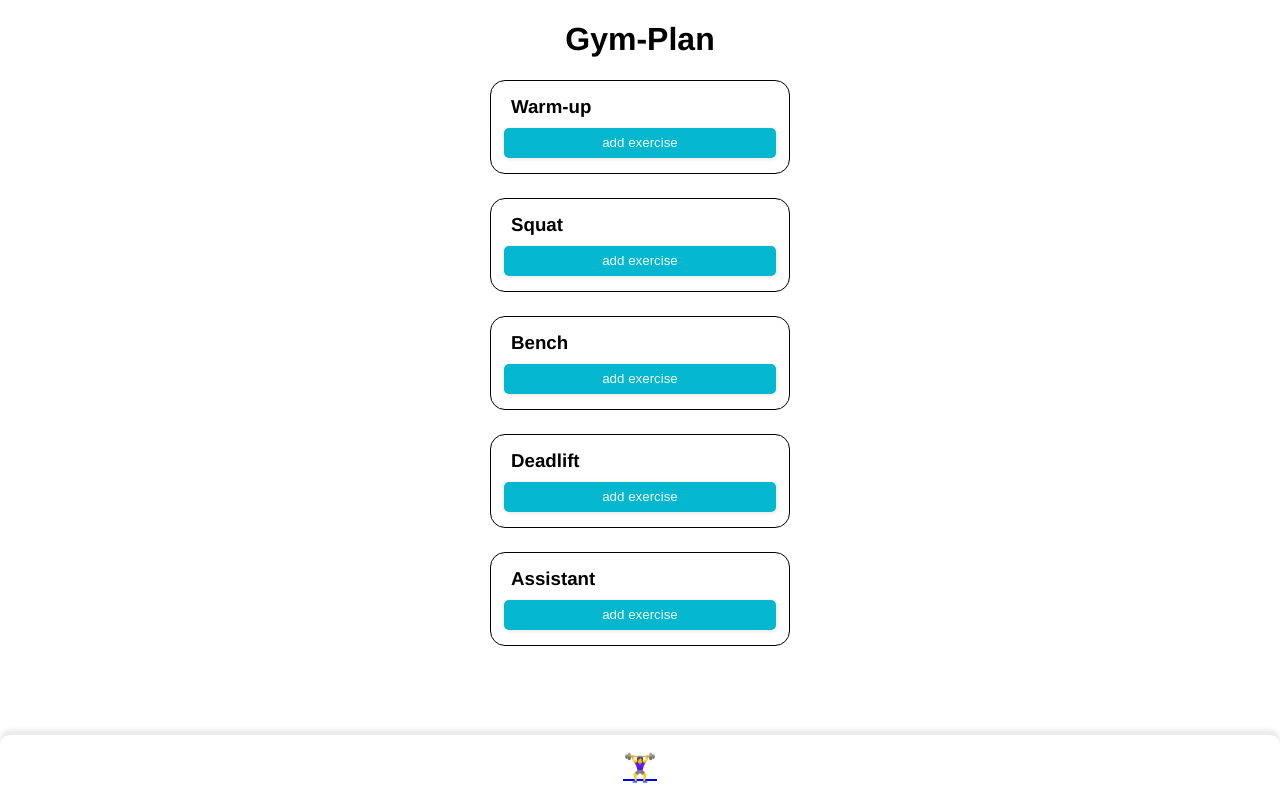
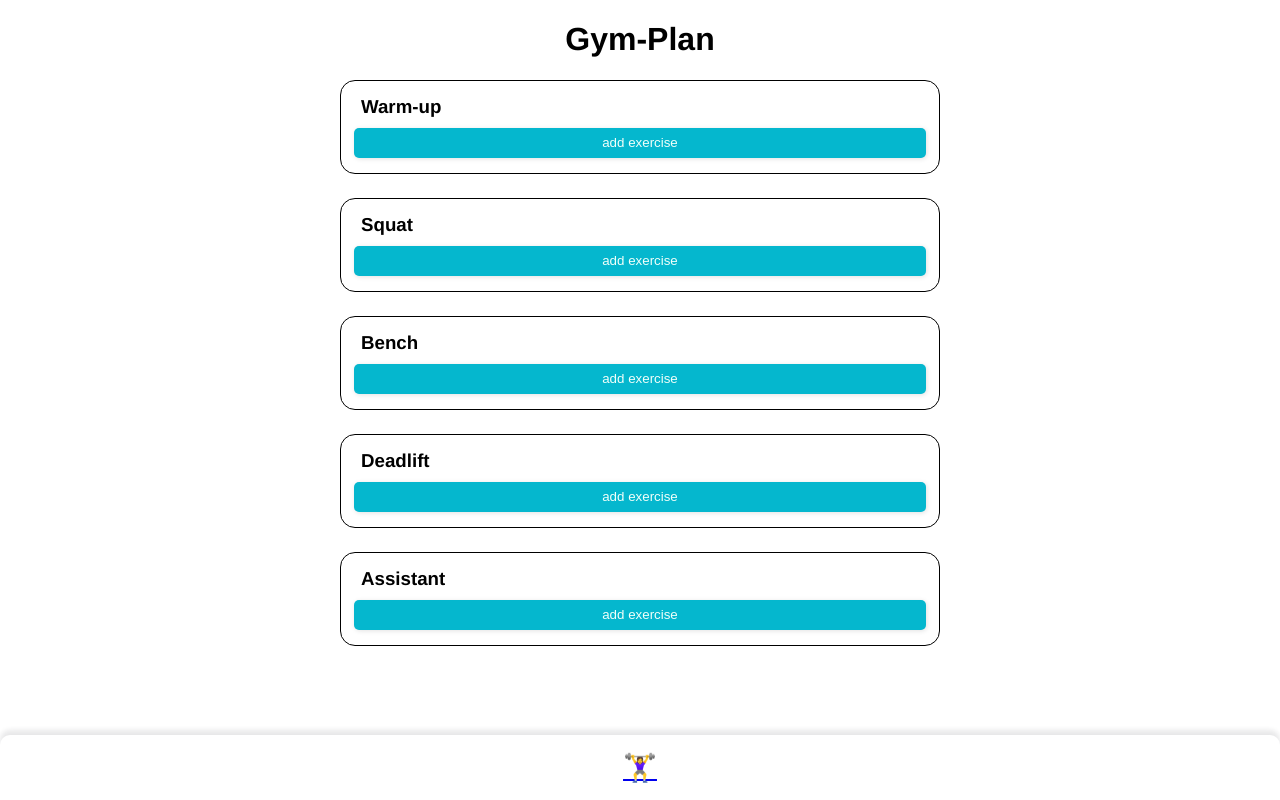
Before and after one commit to KirstenSchuhmann/CapstoneProject, a Next.js app: page / in a window 1280 px wide. Built offline with nearby package versions, Linux system fonts and the light colour scheme.

Commit message:
StyledSection got display flex, so the section doesn't change size, when set is added

```diff
--- a/components/GymPlan/WorkoutSet.js
+++ b/components/GymPlan/WorkoutSet.js
@@ -28,8 +28,10 @@ const StyledSection = styled.section`
   border-radius: 15px;
   padding: 13px;
   margin: 0 1rem 1.5rem 1rem;
-  min-width: 300px;
-  max-width: 550px;
+  display: flex;
+  flex-flow: wrap;
+  width: 600px;
+  flex-grow: 1;
 
   h3 {
     margin: 2px;
```
